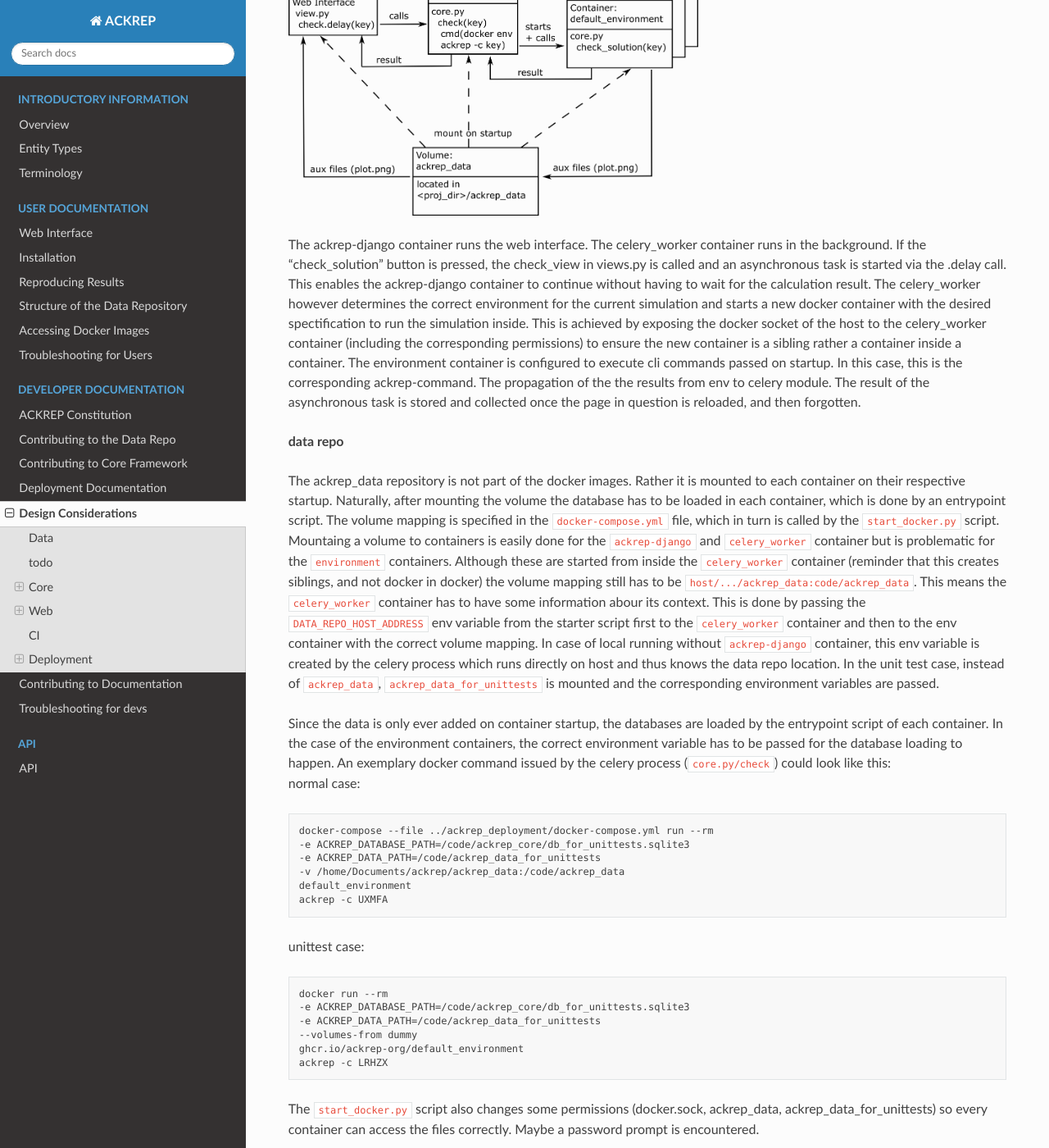
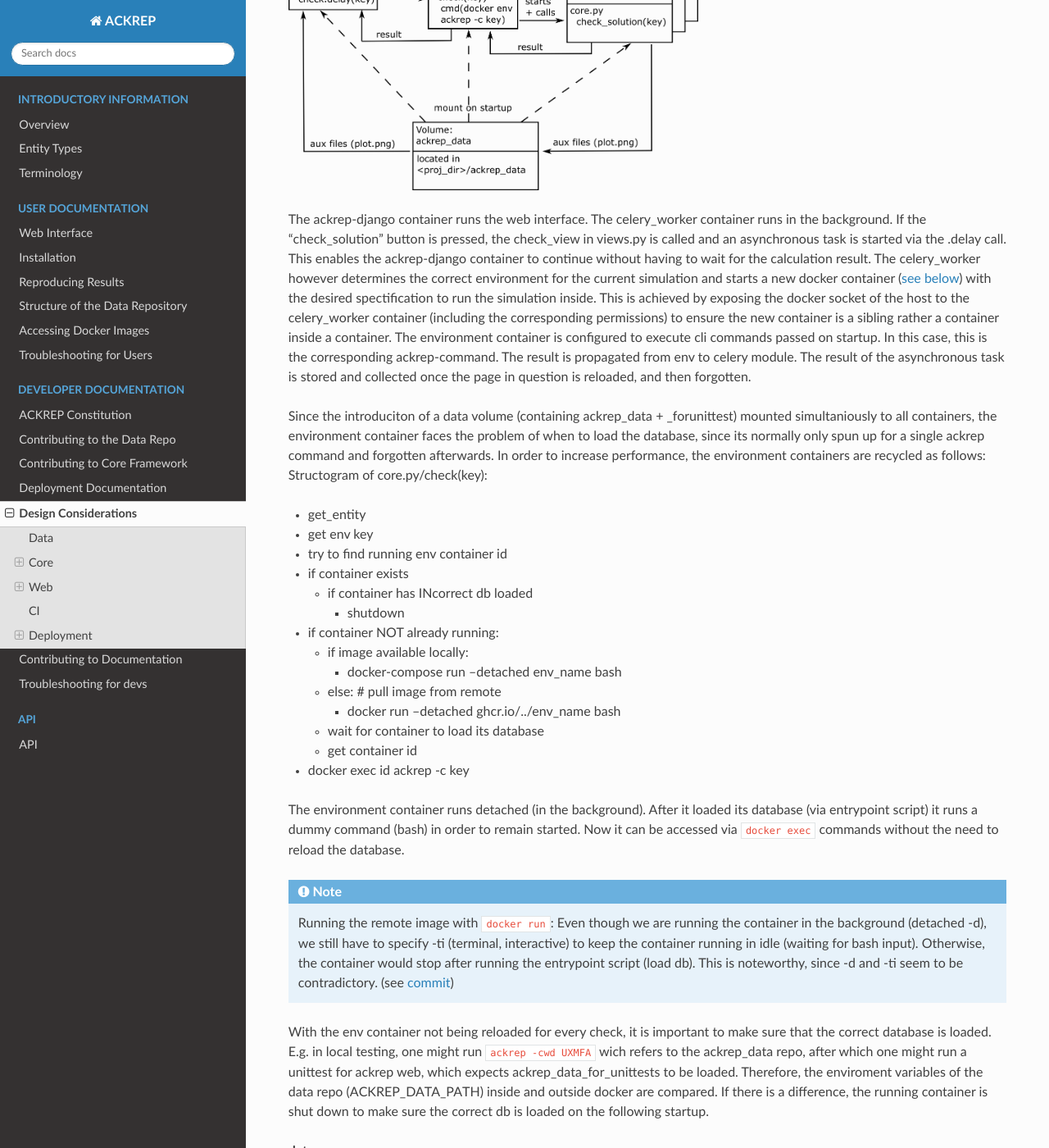
Before and after one commit to ackrep-org/ackrep_doc, a Sphinx documentation site: the page built from docs/source/devdoc/design_considerations.md, in a window 1280 px wide and 1400 px high, scrolled down 3654 px. Shown: the whole window at 82% size. Built offline with Sphinx 7.4.7 and the Read the Docs theme 2.0.0, drawn with Linux system fonts in a browser that asks for light colours; some of the changed text lies outside the part shown.

Commit message:
feat: container startup, permissions

`````diff
--- a/docs/source/devdoc/design_considerations.md
+++ b/docs/source/devdoc/design_considerations.md
@@ -7,7 +7,9 @@
 ```
 
 ## Data
+
 todo
+
 ---
 
 ## Core
@@ -88,7 +90,7 @@
 
 - The image url part of the tests is skipped when in the CI since the file would have to be copied back to the primary container during the test.
 
-- some permissions have to be changed, in order to allow the container to modify the copied files
+
 
 **Debugging** <br>
 Frequent Problems:
@@ -101,12 +103,39 @@
 ```{image} images/deployment_structure.png
 :width: 500
 ```
-The ackrep-django container runs the web interface. The celery_worker container runs in the background. If the "check_solution" button is pressed, the check_view in views.py is called and an asynchronous task is started via the .delay call. This enables the ackrep-django container to continue without having to wait for the calculation result. The celery_worker however determines the correct environment for the current simulation and starts a new docker container with the desired spectification to run the simulation inside. This is achieved by exposing the docker socket of the host to the celery_worker container (including the corresponding permissions) to ensure the new container is a sibling rather a container inside a container. The environment container is configured to execute cli commands passed on startup. In this case, this is the corresponding ackrep-command. The propagation of the the results from env to celery module. The result of the asynchronous task is stored and collected once the page in question is reloaded, and then forgotten.
+The ackrep-django container runs the web interface. The celery_worker container runs in the background. If the "check_solution" button is pressed, the check_view in views.py is called and an asynchronous task is started via the .delay call. This enables the ackrep-django container to continue without having to wait for the calculation result. The celery_worker however determines the correct environment for the current simulation and starts a new docker container ([see below](container_startup)) with the desired spectification to run the simulation inside. This is achieved by exposing the docker socket of the host to the celery_worker container (including the corresponding permissions) to ensure the new container is a sibling rather a container inside a container. The environment container is configured to execute cli commands passed on startup. In this case, this is the corresponding ackrep-command. The result is propagated from env to celery module. The result of the asynchronous task is stored and collected once the page in question is reloaded, and then forgotten.
+
+(container_startup)=
+Since the introduciton of a data volume (containing ackrep_data + _forunittest) mounted simultaniously to all containers, the environment container faces the problem of when to load the database, since its normally only spun up for a single ackrep command and forgotten afterwards. In order to increase performance, the environment containers are recycled as follows: <br>
+Structogram of core.py/check(key):
+- get_entity
+- get env key
+- try to find running env container id
+- if container exists
+    - if container has INcorrect db loaded
+        - shutdown
+- if container NOT already running:
+    - if image available locally:
+        - docker-compose run --detached env_name bash
+    - else: # pull image from remote
+        - docker run --detached ghcr.io/../env_name bash
+    - wait for container to load its database
+    - get container id
+- docker exec id ackrep -c key
+
+The environment container runs detached (in the background). After it loaded its database (via entrypoint script) it runs a dummy command (bash) in order to remain started. Now it can be accessed via ``docker exec`` commands without the need to reload the database.
+````{note}
+Running the remote image with `docker run`: Even though we are running the container in the background (detached -d), we still have to specify -ti (terminal, interactive) to keep the container running in idle (waiting for bash input). Otherwise, the container would stop after running the entrypoint script (load db). This is noteworthy, since -d and -ti seem to be contradictory. (see [commit](https://github.com/ackrep-org/ackrep_core/commit/7c4227238eb08e9cc45b952970ec59b765f62f04))
+````
+
+With the env container not being reloaded for every check, it is important to make sure that the correct database is loaded. E.g. in local testing, one might run `ackrep -cwd UXMFA` wich refers to the ackrep_data repo, after which one might run a unittest for ackrep web, which expects ackrep_data_for_unittests to be loaded. Therefore, the enviroment variables of the data repo (ACKREP_DATA_PATH) inside and outside docker are compared. If there is a difference, the running container is shut down to make sure the correct db is loaded on the following startup.
 
 **data repo**
 
 The ackrep_data repository is not part of the docker images. Rather it is mounted to each container on their respective startup. Naturally, after mounting the volume the database has to be loaded in each container, which is done by an entrypoint script.
 The volume mapping is specified in the `docker-compose.yml` file, which in turn is called by the `start_docker.py` script. Mountaing a volume to containers is easily done for the `ackrep-django` and `celery_worker` container but is problematic for the `environment` containers. Although these are started from inside the `celery_worker` container (reminder that this creates siblings, and not docker in docker) the volume mapping still has to be `host/.../ackrep_data:code/ackrep_data`. This means the ``celery_worker`` container has to have some information abour its context. This is done by passing the `DATA_REPO_HOST_ADDRESS` env variable from the starter script first to the ``celery_worker`` container and then to the env container with the correct volume mapping. In case of local running without ``ackrep-django`` container, this env variable is created by the celery process which runs directly on host and thus knows the data repo location. In the unit test case, instead of `ackrep_data`, `ackrep_data_for_unittests` is mounted and the corresponding environment variables are passed.
+
+In order to avoid permission errors when accessing the shared data directory, on environment container startup (entrypoint script) the ownership of all ackrep files inside the container are transfered to the local host user. The user inside the container is root, so there is no problem writing to the data volume.
 
 Since the data is only ever added on container startup, the databases are loaded by the entrypoint script of each container. In the case of the environment containers, the correct environment variable has to be passed for the database loading to happen. An exemplary docker command issued by the celery process (`core.py/check`) could look like this: <br>
 normal case:
@@ -159,7 +188,7 @@
 - docker compose service: `<name>`
 
 ### Image Publishing
-The `push_image.py` [script](https://github.com/ackrep-org/ackrep_deployment/blob/feature_celery_in_docker/push_image.py) helps with publishing new verions of environments.
+The `push_image.py` [script](https://github.com/ackrep-org/ackrep_deployment/blob/feature_celery_in_docker/push_image.py) helps with publishing new verions of environments. <br>
 Syntax: `python push_image.py -i <image_name> -v <x.y.z> -m "<message>"`
 
 Uploads specified version and updates ``latest`` tag.
`````
Also changed, not shown: other parts of docs/source/devdoc/design_considerations.md (+1 -1 lines), docs/source/devdoc/contributing_framework.md (+6 -5 lines).
